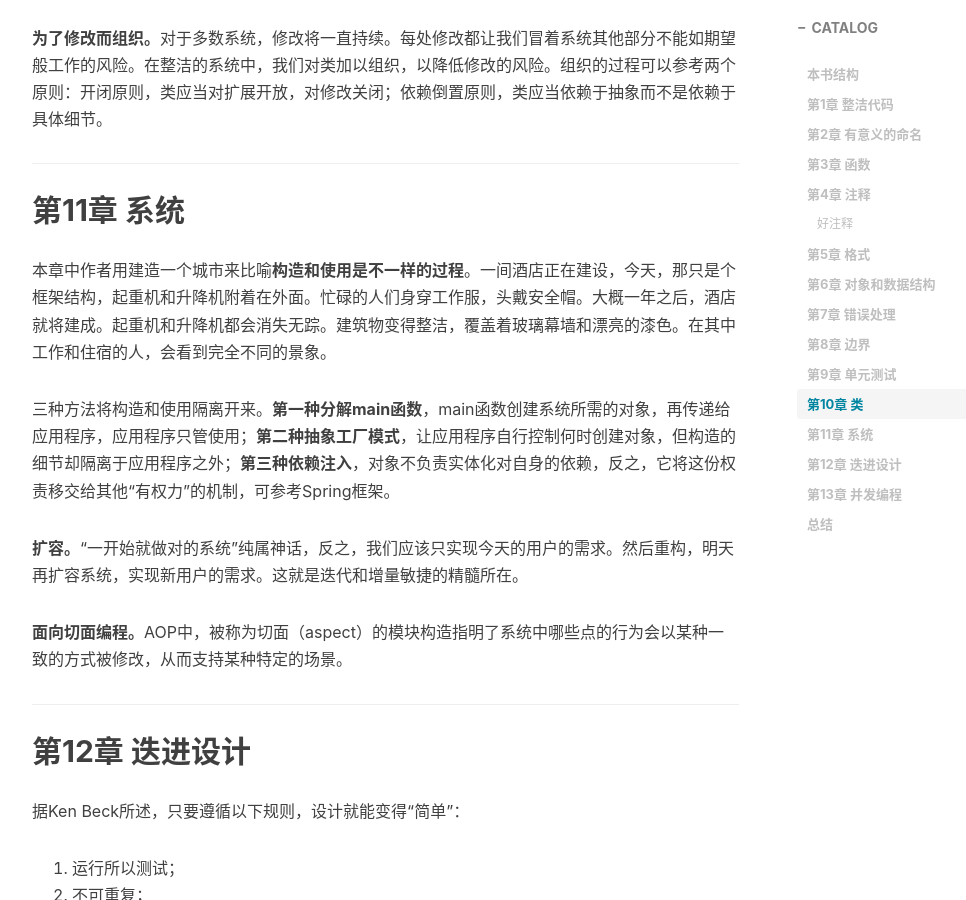
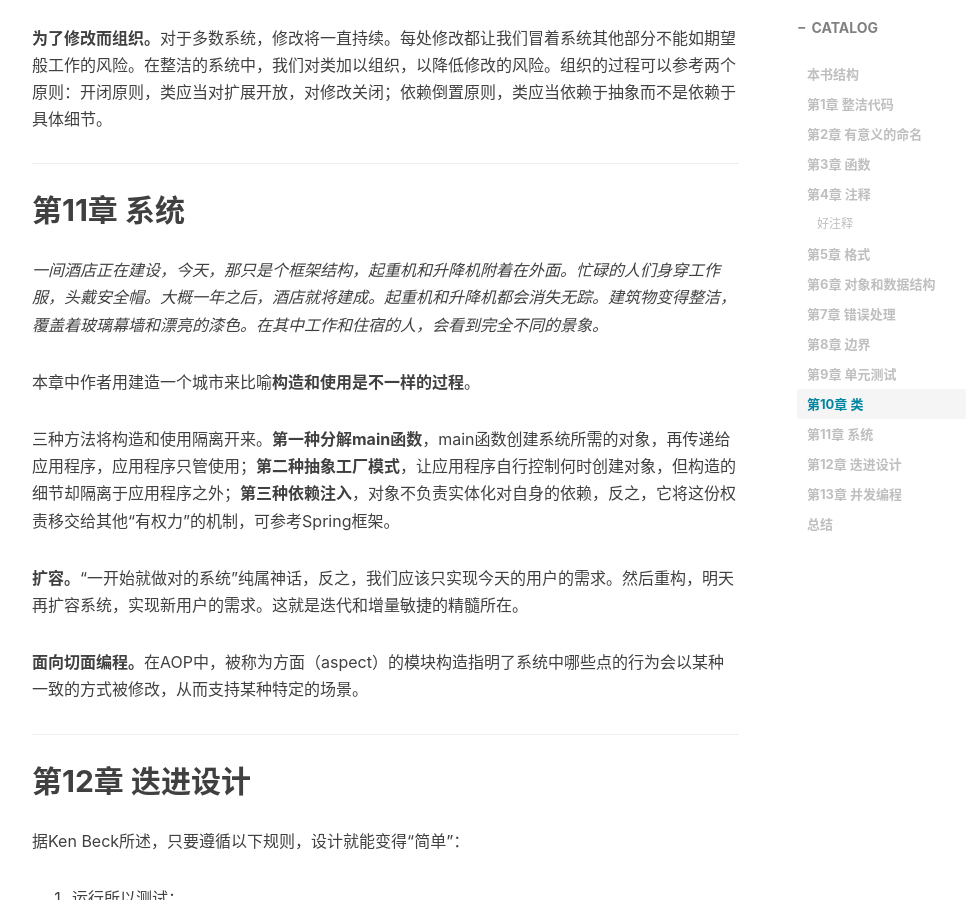
Before and after one commit to wudashan/wudashan.github.io, a Jekyll site: the page built from _posts/2017-05-03-Clean-Code-Read-Notes.markdown, in a window 1280 px wide and 900 px high, scrolled down 6615 px. Shown: the whole window, without its empty margins (233-1199 px from the left). Built offline with Jekyll 4.4.1, drawn with Linux system fonts in a browser that asks for light colours; nearby versions of some CDN libraries; comment, search, counter and statistics services are not loaded.

Commit message:
更新第十一章

```diff
--- a/_posts/2017-05-03-Clean-Code-Read-Notes.markdown
+++ b/_posts/2017-05-03-Clean-Code-Read-Notes.markdown
@@ -196,13 +196,15 @@ String outputDir = context.getOptions().getScratchDir().getAbsolutePath();
 
 ## 第11章 系统
 
-本章中作者用建造一个城市来比喻**构造和使用是不一样的过程**。一间酒店正在建设，今天，那只是个框架结构，起重机和升降机附着在外面。忙碌的人们身穿工作服，头戴安全帽。大概一年之后，酒店就将建成。起重机和升降机都会消失无踪。建筑物变得整洁，覆盖着玻璃幕墙和漂亮的漆色。在其中工作和住宿的人，会看到完全不同的景象。
+*一间酒店正在建设，今天，那只是个框架结构，起重机和升降机附着在外面。忙碌的人们身穿工作服，头戴安全帽。大概一年之后，酒店就将建成。起重机和升降机都会消失无踪。建筑物变得整洁，覆盖着玻璃幕墙和漂亮的漆色。在其中工作和住宿的人，会看到完全不同的景象。*
+
+本章中作者用建造一个城市来比喻**构造和使用是不一样的过程**。
 
 三种方法将构造和使用隔离开来。**第一种分解main函数**，main函数创建系统所需的对象，再传递给应用程序，应用程序只管使用；**第二种抽象工厂模式**，让应用程序自行控制何时创建对象，但构造的细节却隔离于应用程序之外；**第三种依赖注入**，对象不负责实体化对自身的依赖，反之，它将这份权责移交给其他“有权力”的机制，可参考Spring框架。
 
 **扩容。**“一开始就做对的系统”纯属神话，反之，我们应该只实现今天的用户的需求。然后重构，明天再扩容系统，实现新用户的需求。这就是迭代和增量敏捷的精髓所在。
 
-**面向切面编程。**AOP中，被称为切面（aspect）的模块构造指明了系统中哪些点的行为会以某种一致的方式被修改，从而支持某种特定的场景。
+**面向切面编程。**在AOP中，被称为方面（aspect）的模块构造指明了系统中哪些点的行为会以某种一致的方式被修改，从而支持某种特定的场景。
 
 ---
 
```
